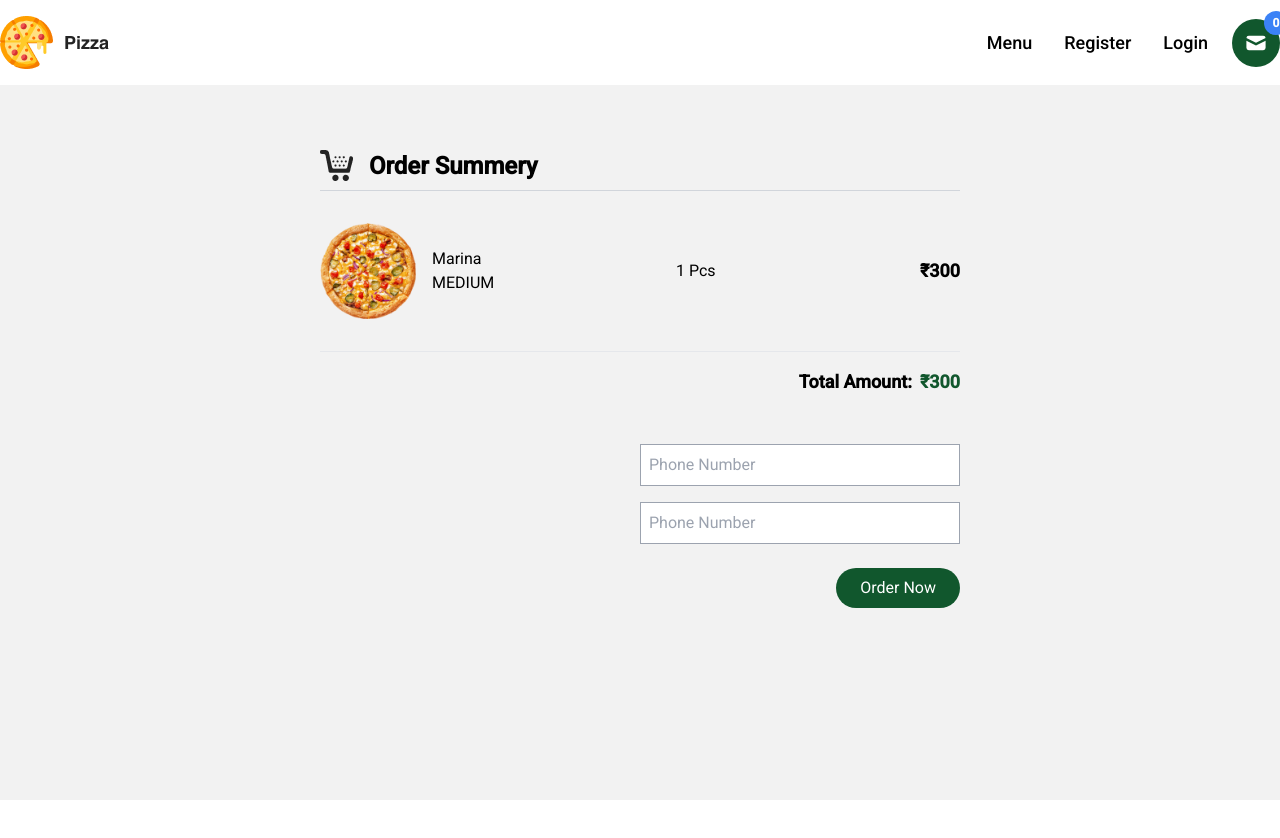
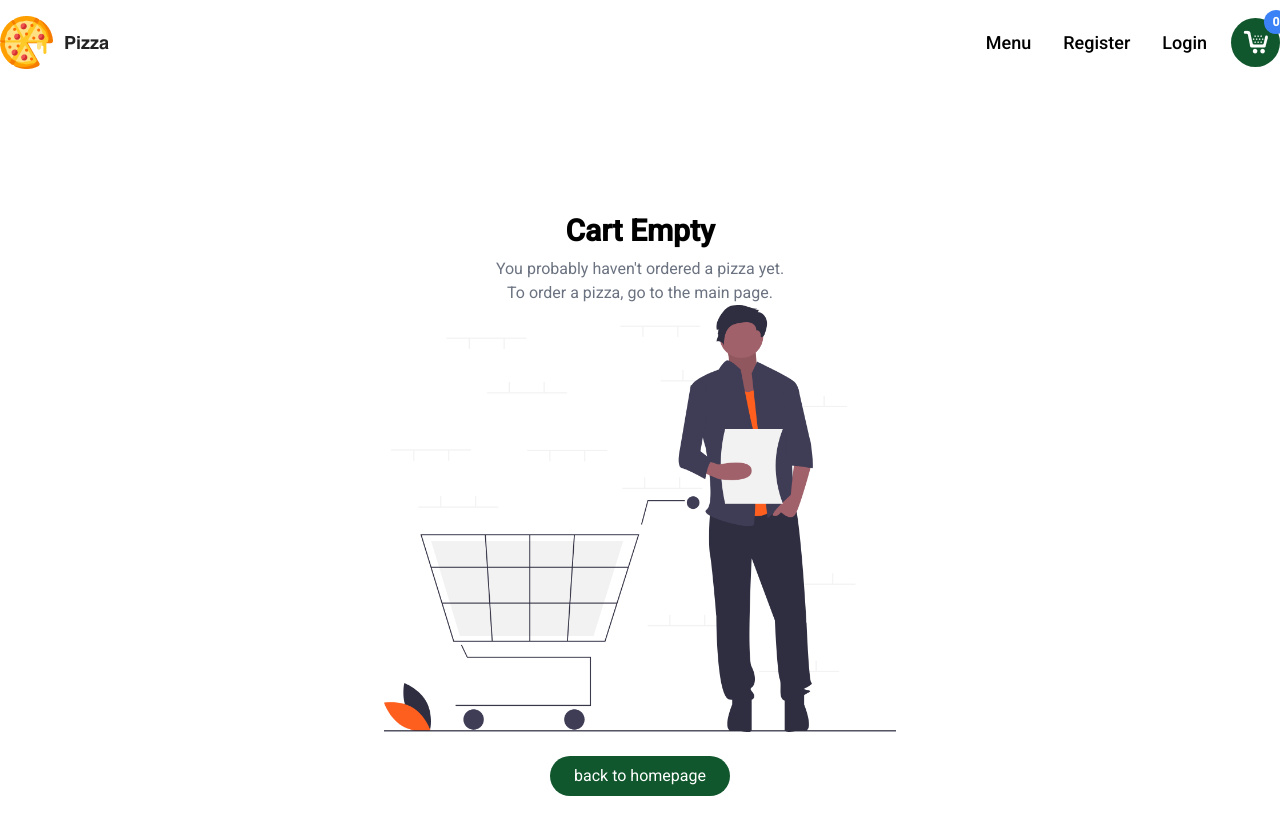
Before and after one commit to nikunjitaliya2/angular-pizza, an Angular app: page /cart in a window 1280 px wide. Shown: the top 838 px of the page. Before the commit the page ends 800 px from the top, so only its background shows below. Built offline with nearby package versions, Linux system fonts and the light colour scheme.

Commit message:
Cart page Done , Listing home page add to cart

```diff
--- a/src/app/app.module.ts
+++ b/src/app/app.module.ts
@@ -10,6 +10,7 @@ import {HeaderComponent} from "./common/header/header.component";
 import {HttpClientModule} from "@angular/common/http";
 import { ToasterComponent } from './common/toastr/toaster.component';
 import {UserModule} from "./user/user.module";
+import {CartModule} from "./customer/cart.module";
 
 
 @NgModule({
@@ -24,7 +25,8 @@ import {UserModule} from "./user/user.module";
     BrowserAnimationsModule,
     HomeModule,
     HttpClientModule,
-    UserModule
+    UserModule,
+    CartModule
   ],
   providers: [],
   bootstrap: [AppComponent]
--- a/src/app/common/header/header.component.html
+++ b/src/app/common/header/header.component.html
@@ -16,12 +16,7 @@
         <button type="button"
                 class="relative inline-flex items-center p-3 text-sm
                 font-medium text-center text-white bg-primary rounded-lg">
-          <svg class="w-6 h-6" aria-hidden="true" fill="currentColor" viewBox="0 0 20 20"
-               xmlns="http://www.w3.org/2000/svg">
-            <path d="M2.003 5.884L10 9.882l7.997-3.998A2 2 0 0016 4H4a2 2 0 00-1.997 1.884z"></path>
-            <path d="M18 8.118l-8 4-8-4V14a2 2 0 002 2h12a2 2 0 002-2V8.118z"></path>
-          </svg>
-          <span class="sr-only">Notifications</span>
+          <img src="assets/pizza-images/img/cart.png" alt="">
           <div
             class="absolute inline-flex items-center justify-center w-6 h-6 text-xs font-bold text-white
             bg-blue-500 rounded-full -top-2 -right-2 ">
--- a/src/app/core/service/products/products.service.ts
+++ b/src/app/core/service/products/products.service.ts
@@ -9,7 +9,7 @@ export class ProductsService {
 
   constructor(private httpClient: HttpClient) {
   }
-  getAllMenus(){
-    return this.httpClient.get(`${environment.BaseUrl}/menus`);
+  getAllMenus(data: any = []){
+    return this.httpClient.post(`${environment.BaseUrl}/menus`, data);
   }
 }
--- a/src/app/customer/cart.module.ts
+++ b/src/app/customer/cart.module.ts
@@ -2,7 +2,8 @@ import { NgModule } from '@angular/core';
 import { CommonModule } from '@angular/common';
 
 import { CartRoutingModule } from './cart-routing.module';
-import { CartComponent } from './cart/cart.component';
+import {CartComponent} from "./cart/cart.component";
+import {FormsModule, ReactiveFormsModule} from "@angular/forms";
 
 @NgModule({
   declarations: [
@@ -11,6 +12,8 @@ import { CartComponent } from './cart/cart.component';
   imports: [
     CommonModule,
     CartRoutingModule,
+    ReactiveFormsModule,
+    FormsModule
   ]
 })
 export class CartModule { }
--- a/src/app/customer/cart/cart.component.html
+++ b/src/app/customer/cart/cart.component.html
@@ -1,52 +1,77 @@
-<div class="bg-common-color custom-header py-16">
-
-  <div class="order container mx-auto w-1/2">
+<div class="custom-header py-16">
+  <div class="order container mx-auto w-1/2" *ngIf="availableCart.length !== 0 else notFound">
     <div class="flex items-center border-b border-gray-300 pb-2">
       <img src="assets/pizza-images/img/cart-black.png" alt="cart">
-      <h1  class="font-bold ml-4 text-2xl">Order Summery</h1>
+      <h1 class="font-bold ml-4 text-2xl">Order Summery</h1>
     </div>
-    <div class="border-b">
-      <div class="flex items-center my-8">
-        <img class="w-24" src="assets/pizza-images/img/pizza.png" alt="pizza.png">
-        <div class="ml-4 flex-1">
-          <h1 >Marina</h1>
-          <span >MEDIUM</span>
+    <div class="border-b" *ngFor="let item of products">
+    <div class="flex items-center my-8">
+      <div class="h-24 w-24 mx-auto relative">
+        <img class="h-full w-full rounded-full object-cover" [src]="item.image" alt="">
+        <div class="absolute inset-0 rounded-full shadow-lg shadow-gray-500/50"></div>
+      </div>
+      <div class="ml-4 flex-1">
+        <h1 class="uppercase">{{item.name}}</h1>
+        <span class="uppercase">{{item.size}}</span>
+        <div>
+          <button class="text-gray-400 transition duration-100 ease-in-out hover:text-[var(--bg-button)]">Remove</button>
         </div>
-        <span class="flex-1">1 Pcs</span>
-        <span class="font-bold text-lg"> ₹300</span>
       </div>
+      <div class="flex-1">
+        <div class="flex justify-center w-1/5">
+          <span class="cursor-pointer" (click)="TotalQuantity('-', item._id)" >-</span>
+          <input class="mx-2 border text-center w-8" [(ngModel)]="item.quantity" type="text" >
+          <span class="cursor-pointer" (click)="TotalQuantity('+', item._id)">+</span>
+        </div>
+      </div>
+      <span class="font-bold text-lg"> ₹{{item.price}}</span>
     </div>
+  </div>
     <div class="text-right py-4">
       <div>
         <span class="font-bold text-lg">Total Amount:</span>
-        <span class="font-bold text-lg text-common-color ml-2">₹300</span>
+        <span class="font-bold text-lg text-common-color ml-2">₹{{totalCost}}</span>
       </div>
       <div>
-        <form action="" class="mt-12">
+        <form class="mt-12" [formGroup]="userContact" (ngSubmit)="orderNow()">
+          <div>
+            <input type="text" name="Address" class="border border-gray-400 p-2 w-1/2 mb-4"
+                   formControlName="Address"
+                   placeholder="Enter Address">
             <div>
-              <input type="text" class="border border-gray-400 p-2 w-1/2 mb-4"
-                     placeholder="Phone Number">
+              <span *ngIf="userContact.get('Address').invalid && userContact.get('Address').touched"
+                    class="text-red-500">enter a address.</span>
             </div>
+          </div>
           <div>
-              <input type="text" class="border border-gray-400 p-2 w-1/2 mb-4"
-                     placeholder="Phone Number">
+            <input type="text" class="border border-gray-400 p-2 w-1/2 mb-4"
+                   name="uPhone"
+                   formControlName="Phone"
+                   placeholder="Phone Number">
+            <div>
+              <span *ngIf="userContact.get('Phone').invalid && userContact.get('Phone').touched"
+                    class="text-red-500">Enter a Phone Number.</span>
             </div>
+          </div>
           <div>
-            <button class="rounded-full button-color px-6 py-2 text-white mt-2" type="submit">Order Now</button>
+            <button class="rounded-full button-color px-6 py-2 text-white mt-2" type="submit"
+                    [disabled]="userContact.invalid">Order Now
+            </button>
           </div>
         </form>
       </div>
     </div>
   </div>
-
-<!--  <div class="py-16">-->
-<!--    <div class="container mx-auto text-center">-->
-<!--    <h1 class="text-3xl-font-bold mb-2">Cart Empty</h1>-->
-<!--    <p class="text-gray-500 text-lg-mb-12">You probably haven't ordered a pizza yet.-->
-<!--      <br>-->
-<!--      To order a pizza, go to the main page.</p>-->
-<!--    <img class="w-2/5 mx-auto" src="assets/pizza-images/img/empty-cart.png" alt="empty-cart">-->
-<!--      <button class="rounded-full button-color px-6 py-2 text-white my-6" (click)="back()">back to homepage</button>-->
-<!--  </div>-->
-<!--</div>-->
+  <ng-template #notFound>
+    <div class="py-16">
+      <div class="container mx-auto text-center">
+        <h1 class="text-3xl font-bold mb-2">Cart Empty</h1>
+        <p class="text-gray-500 text-lg-mb-12">You probably haven't ordered a pizza yet.
+          <br>
+          To order a pizza, go to the main page.</p>
+        <img class="w-2/5 mx-auto" src="assets/pizza-images/img/empty-cart.png" alt="empty-cart">
+        <button class="rounded-full button-color px-6 py-2 text-white my-6" (click)="back()">back to homepage</button>
+      </div>
+    </div>
+  </ng-template>
 </div>
--- a/src/app/customer/cart/cart.component.ts
+++ b/src/app/customer/cart/cart.component.ts
@@ -1,15 +1,89 @@
-import { Component } from '@angular/core';
+import {Component, OnInit} from '@angular/core';
 import {Router} from "@angular/router";
+import {ProductsService} from "../../core/service/products/products.service";
+import {FormBuilder, FormControl, FormGroup, Validators} from "@angular/forms";
 
 @Component({
   selector: 'app-cart',
   templateUrl: './cart.component.html',
   styleUrls: ['./cart.component.css']
 })
-export class CartComponent {
-  constructor(private router: Router) {
+export class CartComponent implements OnInit {
+  availableCart: string[]
+  products: any[] = []
+  userContact: FormGroup | any;
+  quantity: number = 1
+  totalCost = 0;
+
+  constructor(
+    private router: Router,
+    private productsService: ProductsService,
+    private formBuilder: FormBuilder,
+  ) {
+    this.availableCart = <string[]>JSON.parse(<string>localStorage.getItem('cart')) || []
   }
-  back(){
+
+  ngOnInit(): void {
+    this.allCart()
+    this.userContact = this.formBuilder.group({
+      Address: new FormControl('', [Validators.required]),
+      Phone: new FormControl('', [Validators.required, Validators.minLength(6)]),
+    });
+    setTimeout(()=>{this.totalCost = this.products.reduce((acc, obj) => acc + obj.price, 0)},100)
+  }
+
+  allCart() {
+    if (this.availableCart.length !== 0) {
+      this.productsService.getAllMenus(this.availableCart).subscribe(
+        (res: any) => {
+          this.availableCart.forEach((item: any) => {
+            res.filter((element: any) => {
+              if (element._id === item) {
+                this.products.push({...element, quantity: 1})
+              }
+            })
+          });
+        },
+        (err) => {
+          console.log(err)
+        }
+      )
+    } else {
+
+    }
+  }
+
+  orderNow() {
+    if (this.userContact.valid) {
+      console.log('User contact Details', this.userContact.value)
+    } else {
+      console.log('Invalid Credentials', this.userContact.value)
+      return
+    }
+  }
+
+  TotalQuantity(operator: string, id: string) {
+    const item = this.products.find(item => item._id === id);
+
+    if (item) {
+      if (!item.quantity) {
+        item.quantity = 0;
+      }
+
+      if (operator === '-' && item.quantity >= 1) {
+        --item.quantity;
+      }
+
+      if (operator === '+') {
+        ++item.quantity;
+      }
+
+      this.totalCost = this.products.reduce((acc, obj) => acc + (obj.price * obj.quantity), 0)
+    }
+  }
+
+
+  back() {
     this.router.navigateByUrl('/')
   }
 }
--- a/src/app/home/products/products.component.ts
+++ b/src/app/home/products/products.component.ts
@@ -20,6 +20,10 @@ export class ProductsComponent implements OnInit {
   }
 
   ngOnInit(): void {
+   this.getMenuList()
+  }
+
+  getMenuList(){
     this.product.getAllMenus().subscribe(
       (res: any) => {
         if (this.cartArr.length !== 0) {
```
Also changed, not shown: src/app/home/products/products.component.html (+18 -8 lines).
